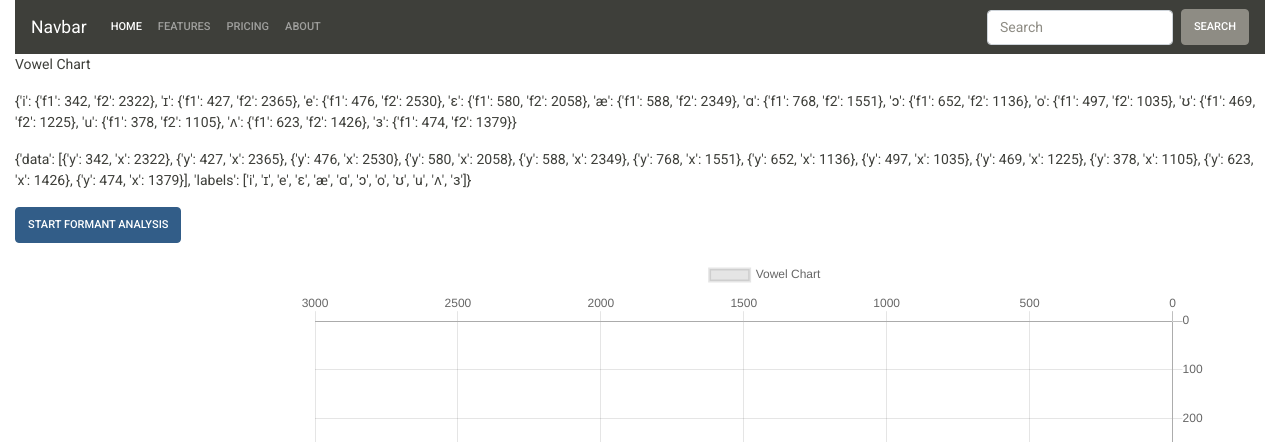
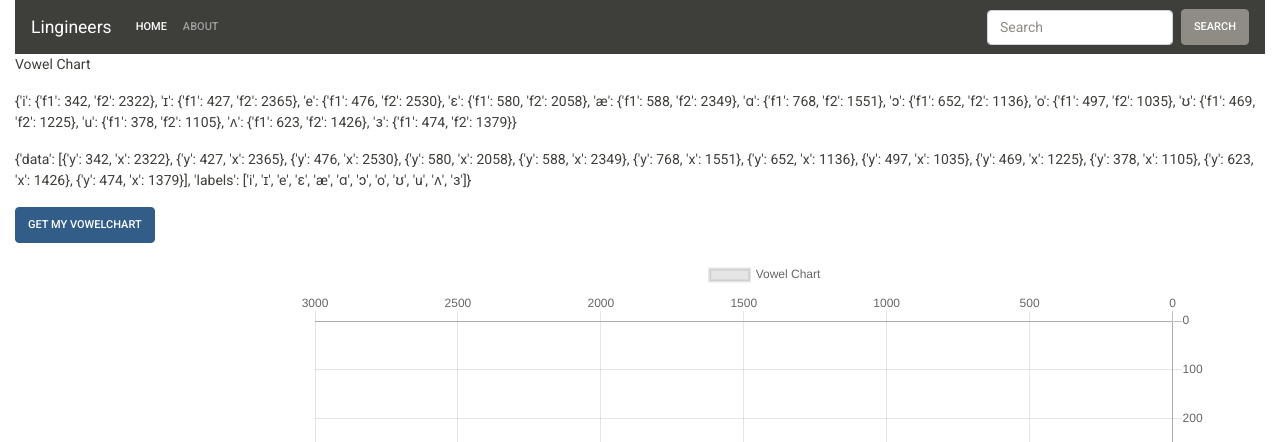
Before and after one commit to yumingchangsabodota/lingineers, a Django app: page /vowelchart/ in a window 1280 px wide. Shown: the top 442 px of the page. Run offline with Django 3.2, Linux system fonts and the light colour scheme; parts of the project's set-up code (start-up, migrations or seed data) failed here and were passed over; some libraries are stand-ins or nearby versions.

Commit message:
modify navbar

```diff
--- a/templates/header.html
+++ b/templates/header.html
@@ -21,7 +21,7 @@
   	<div class='container-fluid sticky-top'>
   	<!-- Image and text -->
       <nav class="navbar navbar-expand-lg navbar-dark bg-primary">
-      <a class="navbar-brand" href="#">Navbar</a>
+      <a class="navbar-brand" href="/">Lingineers</a>
       <button class="navbar-toggler" type="button" data-toggle="collapse" data-target="#navbarColor01" aria-controls="navbarColor01" aria-expanded="false" aria-label="Toggle navigation">
         <span class="navbar-toggler-icon"></span>
       </button>
@@ -31,14 +31,9 @@
           <li class="nav-item active">
             <a class="nav-link" href="/">Home</a>
           </li>
+
           <li class="nav-item">
-            <a class="nav-link" href="#">Features</a>
-          </li>
-          <li class="nav-item">
-            <a class="nav-link" href="#">Pricing</a>
-          </li>
-          <li class="nav-item">
-            <a class="nav-link" href="#">About</a>
+            <a class="nav-link" href="/about/">About</a>
           </li>
         </ul>
         <form class="form-inline my-2 my-lg-0">
--- a/templates/modals/vowelchart/record_audio.html
+++ b/templates/modals/vowelchart/record_audio.html
@@ -4,7 +4,7 @@
   <div class="modal-dialog" role="document">
     <div class="modal-content">
       <div class="modal-header">
-        <h5 class="modal-title">{{vowel.modaltitle}}</h5>
+        <h5 class="modal-title">Record Vowel [{{vowel.vowel}}]</h5>
         <button type="button" class="close" data-dismiss="modal" aria-label="Close">
           <span aria-hidden="true">&times;</span>
         </button>
--- a/templates/vowelchart/vowelchart.html
+++ b/templates/vowelchart/vowelchart.html
@@ -6,7 +6,7 @@
 <p id = 'formants'>{{formants}}</p>
 <p id = 'x_y'>{{x_y}}</p>
 
-<button type="button" id="startFormantAnalysis" class="btn btn-primary" data-toggle="modal" data-target="#modal_a">Start Formant Analysis</button>
+<button type="button" id="startFormantAnalysis" class="btn btn-primary" data-toggle="modal" data-target="#modal_a">Get My VowelChart</button>
 
 <p id='stat_text'></p>
 <p id='formant_text'></p>
@@ -18,12 +18,12 @@
 <script src="https://cdnjs.cloudflare.com/ajax/libs/p5.js/0.8.0/addons/p5.sound.js"></script>
 {% load staticfiles %}
 
-{% if vowel_list_action %}
+{% if english_vowel_list %}
 <script>
 	var vowels_recording_blobs = []
 
 </script>
-	{% for vowel in vowel_list_action %}
+	{% for vowel in english_vowel_list %}
 		{% include 'modals/vowelchart/record_audio.html' %}
 	{% endfor%}
 {%endif%}
--- a/vowelchart/views.py
+++ b/vowelchart/views.py
@@ -1,7 +1,7 @@
 from django.shortcuts import render
 from django import forms
 from django.views.generic import View
-from vowelchart.dummy_formants import Formants
+from vowelchart.vowelchart_vowel_lists import Vowel_Lists
 from django.http import JsonResponse
 from vowelchart.formant_analysis import Formant_analyzer
 import json
@@ -9,18 +9,15 @@
 
 class VowelChart(View):
 	def get(self, request, *args, **kwargs):
-		formants = Formants.formants
-		x_y = Formants.x_y
-		vowel_list_action = [{'vowel':'a','action':'Next', 'next':'e', 'modaltitle':'Record Vowel a'},
-							{'vowel':'e','action':'Next', 'next':'i', 'modaltitle':'Record Vowel e'},
-							{'vowel':'i','action':'Next', 'next':'o', 'modaltitle':'Record Vowel i'},
-							{'vowel':'o','action':'Next', 'next':'u', 'modaltitle':'Record Vowel o'},
-							{'vowel':'u','action':'Process', 'next':'to-formants', 'modaltitle':'Record Vowel u'}]
 
-		return render(request, 'vowelchart/vowelchart.html', {'formants':formants, 'x_y':x_y, 'vowel_list_action':vowel_list_action})
+		english_vowel_list = Vowel_Lists.vowel_lists['english']
+		formants = Vowel_Lists.formants
+		x_y = Vowel_Lists.x_y
+
+		return render(request, 'vowelchart/vowelchart.html', {'formants':formants, 'x_y':x_y, 'english_vowel_list':english_vowel_list})
 
 def getFormants(request):
-	x_y = Formants.x_y
+	x_y = Vowel_Lists.x_y
 
 	return JsonResponse(x_y)
 
```
Also changed, not shown: vowelchart/vowelchart_vowel_lists.py (renamed from vowelchart/dummy_formants.py, +10 -1 lines).
